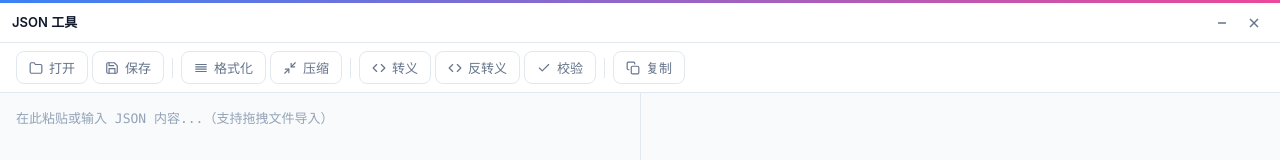
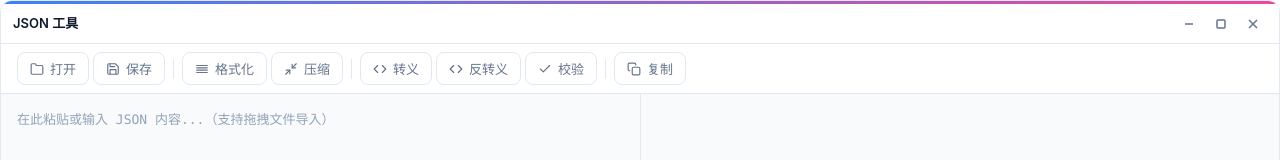
Before and after one commit to YT-XG/electron-vite-learn, a Vue app: page /#/jsonTool in a window 1280 px wide. Shown: the top 160 px of the page. Built offline with nearby package versions, Linux system fonts and the light colour scheme.

Commit message:
feat: JSON 工具支持最大化和圆角样式

```diff
--- a/src/renderer/src/views/JsonTool.vue
+++ b/src/renderer/src/views/JsonTool.vue
@@ -18,6 +18,11 @@
         <button class="control-btn minimize-btn" @click="minimize" title="最小化">
           <svg width="12" height="12" viewBox="0 0 12 12">
             <line x1="2" y1="6" x2="10" y2="6" stroke="currentColor" stroke-width="1.5" />
+          </svg>
+        </button>
+        <button class="control-btn maximize-btn" @click="toggleMaximize" title="最大化">
+          <svg width="12" height="12" viewBox="0 0 12 12">
+            <rect x="2" y="2" width="8" height="8" rx="1" stroke="currentColor" stroke-width="1.5" fill="none" />
           </svg>
         </button>
         <button class="control-btn close-btn" @click="close" title="关闭">
@@ -139,6 +144,13 @@ const isDragOver = ref(false)
  */
 const minimize = (): void => {
   window.electron.ipcRenderer.send('to-main-JsonTool:minimize')
+}
+
+/**
+ * 最大化/还原窗口
+ */
+const toggleMaximize = (): void => {
+  window.electron.ipcRenderer.send('to-main-JsonTool:toggleMaximize')
 }
 
 /**
@@ -383,6 +395,8 @@ onUnmounted(() => {
   background: var(--bg-base);
   overflow: hidden;
   position: relative;
+  border-radius: 12px;
+  border: 1px solid var(--border);
 }
 
 /* 顶部渐变色条 */
@@ -440,6 +454,11 @@ onUnmounted(() => {
 .control-btn:hover {
   background: var(--accent-light);
   color: var(--text-primary);
+}
+
+.maximize-btn:hover {
+  background: var(--success);
+  color: white;
 }
 
 .close-btn:hover {
```
Also changed, not shown: src/main/frame/JsonToolFrame.ts (+12 -0 lines).
